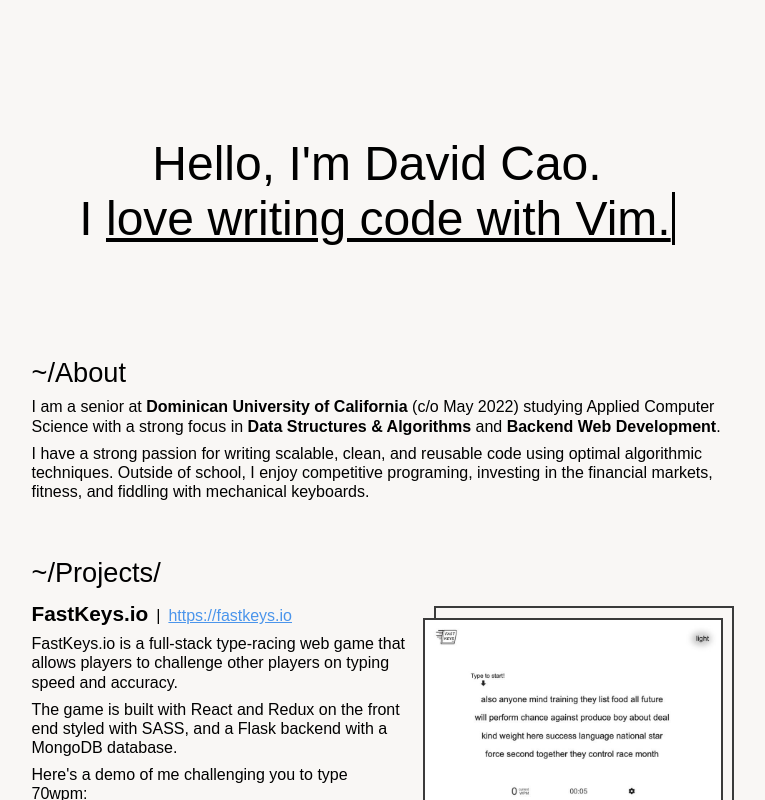
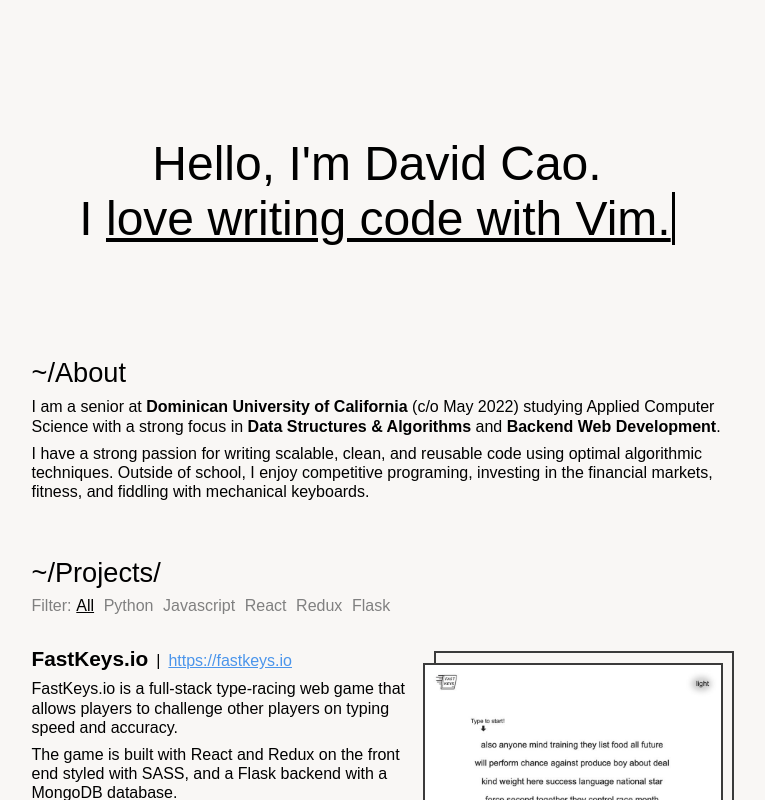
Before and after one commit to davidc360/davidcao.sh, a React (Create React App) app: page / in a window 1280 px wide. Shown: the top 800 px of the page, without its empty margins (263-1028 px from the left). Built offline with nearby package versions, Linux system fonts and the light colour scheme.

Commit message:
added filter component that toggles

```diff
--- a/src/About.sass
+++ b/src/About.sass
@@ -1,4 +1,5 @@
 .aboutCtn
+    animation: slideUp 0.5s ease-out
     // text-align: justify
 
 .aboutText
--- a/src/App.sass
+++ b/src/App.sass
@@ -40,3 +40,12 @@ a
 
   &:hover
     color: gray
+
+@keyframes slideUp
+    0%
+        opacity: 0
+        transform: translateY(0.8em)
+
+    100%
+        opacity: 1
+        transform: translateY(0)
--- a/src/Projects.js
+++ b/src/Projects.js
@@ -6,13 +6,46 @@ import light2 from './img/light2.jpg'
 
 export default function Projects() {
     const [numProjects, setNumProjects] = useState(3)
+    const [filters, setFilters] = useState(new Set())
     const addProjects = () => {
         setNumProjects(num => num + 2)
     }
+    function toggleFilter(e) {
+        const filter = e.target.textContent
+        setFilters(filters => {
+            const newFilters = new Set(filters)
+            if (filters.has(filter)) {
+                newFilters.delete(filter)
+            } else {
+                newFilters.add(filter)
+            }
+            return newFilters
+        })
+    }
 
+    console.log(filters)
     return (
         <div className="projectsCtn">
             <div className="heading">~/Projects/</div>
+            <div className="filterCtn">
+                <div className="filter">
+                    <span style={{ color: "gray" }}>Filter:</span>
+                    <ul className="filterOptions">
+                        <li className={(filters.size === 5 || filters.size === 0) ? 'selected' : 'unselected'}>All</li>
+                        <li className={filters.has('Python') ? 'selected' : 'unselected'}
+                            onClick={toggleFilter}>Python</li>
+                        <li className={filters.has('Javascript') ? 'selected' : 'unselected'}
+                            onClick={toggleFilter}>Javascript</li>
+                        <li className={filters.has('React') ? 'selected' : 'unselected'}
+                            onClick={toggleFilter}>React</li>
+                        <li className={filters.has('Redux') ? 'selected' : 'unselected'}
+                            onClick={toggleFilter}>Redux</li>
+                        <li className={filters.has('Flask') ? 'selected' : 'unselected'}
+                            onClick={toggleFilter}>Flask</li>
+                    </ul>
+                </div>
+
+            </div>
             {
                 projects.slice(0, numProjects)
             }
--- a/src/Projects.sass
+++ b/src/Projects.sass
@@ -4,6 +4,33 @@
     animation: slideUp 0.5s ease-out
     @media only screen and (min-width: 700px)
         display: flex
+
+.filterCtn
+    margin-bottom: 1em
+
+.filterOptions
+    display: inline-block
+    list-style-type: none
+    padding-left: 0
+    margin-top: -0.5em
+
+    li
+        padding: 0 0.3em
+        display: inline-block
+
+
+.selected
+    color: black
+    text-decoration: underline
+    &:hover
+        cursor: pointer
+        color: lighten(black, 35%)
+
+.unselected
+    color: gray
+    &:hover
+        cursor: pointer
+        color: lighten(gray, 10%)
 
 .projectTitle
     font-size: 1.3em
@@ -63,12 +90,3 @@
     &:active
         background-color: lightgray
         box-shadow: 0 0 0 4px #4b95eb
-
-@keyframes slideUp
-    0%
-        opacity: 0
-        transform: translateY(0.8em)
-
-    100%
-        opacity: 1
-        transform: translateY(0)
```
